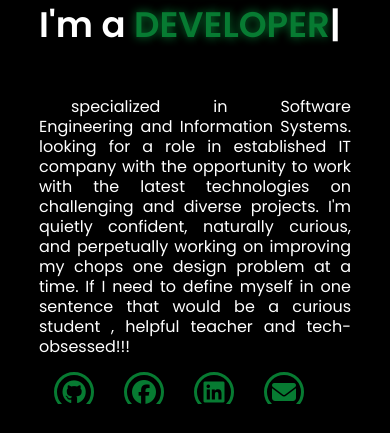
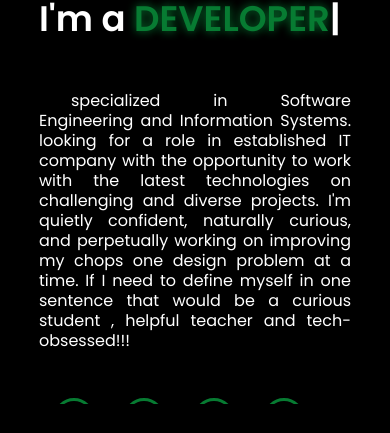
Before and after one commit to aymen065/portfolio, an Angular app: page /portfolio/home in a window 390 px wide. Shown: the part 380-813 px from the top of the page. Built offline with nearby package versions, Linux system fonts and the light colour scheme.

Commit message:
commit 13

```diff
--- a/src/app/about/about.component.css
+++ b/src/app/about/about.component.css
@@ -110,6 +110,7 @@ h1{
 }
 
 @media (min-width:884px) {
+
   .stage-cube-cont {
     width: 50%;
     height: 100%;
@@ -119,4 +120,7 @@ h1{
     position: relative;
 
   }
+
+
+
 }
--- a/src/styles.css
+++ b/src/styles.css
@@ -197,6 +197,7 @@ section{
     margin: 10px 0;
 }
 
+
 .social-links i{
     display: inline-flex;
     justify-content: center;
@@ -303,7 +304,9 @@ section{
         margin-top: 2rem;
 
     }
-
+    .content p {
+        padding-bottom: 2rem;
+    }
     .main-container .cube{
         width: 50%;
         height: 60%;
@@ -315,6 +318,7 @@ section{
         margin-top: 2rem;
         width: 80%;
     }
+
 
     .main-container button{
         margin-top: 15px;
```
Also changed, not shown: 3 other files (tests, documents, lock files or other folders).
